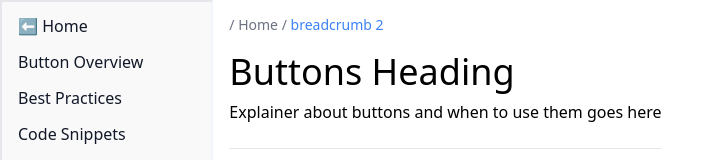
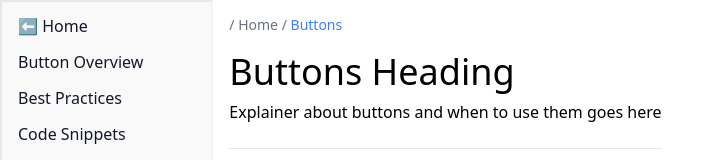
Before and after one commit to tayv/Project-Bubblegum, a Next.js app: page /forms/buttons in a window 1280 px wide. Shown: the top 160 px of the page, without its empty margins (0-723 px from the left). Built offline with nearby package versions, Linux system fonts and the light colour scheme.

Commit message:
Updated layout on all pages

```diff
--- a/components/layout/LayoutContainerSide.tsx
+++ b/components/layout/LayoutContainerSide.tsx
@@ -6,8 +6,8 @@ const LayoutContainerSide = ({children}: any) => {
 
   return (
     <div className="min-h-screen flex flex-initial flex-row">
-    <SideNav />
-    <div className="py-3">{children}</div>
+     <SideNav />
+     <div className="py-3">{children}</div>
     </div>
   )
 }
--- a/pages/forms/buttons.tsx
+++ b/pages/forms/buttons.tsx
@@ -3,6 +3,7 @@ import Breadcrumbs from '@components/layout/Breadcrumbs'
 import HeadingArticle from '@components/layout/HeadingArticle'
 import SideNav from '@components/layout/SideNav'
 import DoDont from '@components/layout/DoDont'
+import LayoutContainerSide from '@components/layout/LayoutContainerSide'
 
 export default function MyRadioGroup() {
   // data for Breadcrumbs
@@ -12,7 +13,7 @@ export default function MyRadioGroup() {
       path: "/",
       active: false,
     }, {
-      text: "breadcrumb 2",
+      text: "Buttons",
       path: "/",
       active: true,
     }
@@ -20,9 +21,7 @@ export default function MyRadioGroup() {
 
   return (
     <>
-      <div className="min-h-screen flex flex-initial flex-row">
-        <SideNav />
-        <div className="py-3">
+      <LayoutContainerSide>
           <Breadcrumbs crumbs={crumbs} />
 
           <HeadingArticle text="Buttons Heading" size="h1" type="primary"/>
@@ -67,8 +66,7 @@ export default function MyRadioGroup() {
             <li>- Link 2</li>
           </ul>
 
-        </div>
-      </div>
+      </LayoutContainerSide>
     </>
   )
 }
--- a/pages/forms/radios.tsx
+++ b/pages/forms/radios.tsx
@@ -21,7 +21,7 @@ export default () => {
       path: "/",
       active: false,
     }, {
-      text: "breadcrumb 2",
+      text: "Radios",
       path: "/",
       active: true,
     }
--- a/pages/forms/select.tsx
+++ b/pages/forms/select.tsx
@@ -1,9 +1,26 @@
 import Breadcrumbs from '@components/layout/Breadcrumbs'
+import LayoutContainerSide from '@components/layout/LayoutContainerSide';
 import * as DropdownMenu from '@radix-ui/react-dropdown-menu';
 
+// data for Breadcrumbs
+const crumbs = [
+  {
+    text: "Home",
+    path: "/",
+    active: false,
+  }, {
+    text: "Select",
+    path: "/",
+    active: true,
+  }
+]
+
 export default () => (
+
 <>
-  <Breadcrumbs></Breadcrumbs>
+  <LayoutContainerSide>
+  <Breadcrumbs crumbs={crumbs} />
+  <br></br>
 
   <DropdownMenu.Root>
 
@@ -22,6 +39,6 @@ export default () => (
     </DropdownMenu.Content>
 
   </DropdownMenu.Root>
-
+  </LayoutContainerSide>
 </>
 );
--- a/pages/forms/text-inputs.tsx
+++ b/pages/forms/text-inputs.tsx
@@ -2,6 +2,7 @@ import React, { useState, FC } from 'react'
 import Breadcrumbs from '@components/layout/Breadcrumbs'
 import { useForm } from 'react-hook-form'
 import WrapperInput from '@components/WrapperInput'
+import LayoutContainerSide from '@components/layout/LayoutContainerSide'
 
 const TestForm: FC = () => {
 
@@ -11,11 +12,25 @@ const TestForm: FC = () => {
     console.log("Form submitted. Data:", data, "Submit form - errors", Error)
   })
 
+  // data for Breadcrumbs
+  const crumbs = [
+    {
+      text: "Home",
+      path: "/",
+      active: false,
+    }, {
+      text: "Text Inputs",
+      path: "/",
+      active: true,
+    }
+  ]
+
   return (
 
   <>
+    <LayoutContainerSide>
     <h1>Text Inputs</h1>
-    <Breadcrumbs></Breadcrumbs>
+    <Breadcrumbs crumbs={crumbs} />
 
     <h2>Sub heading</h2>
     <form onSubmit={onSubmit}>
@@ -38,6 +53,7 @@ const TestForm: FC = () => {
       <button type="submit">Submit</button>
 
     </form>
+    </LayoutContainerSide>
   </>
   )
 }
```
